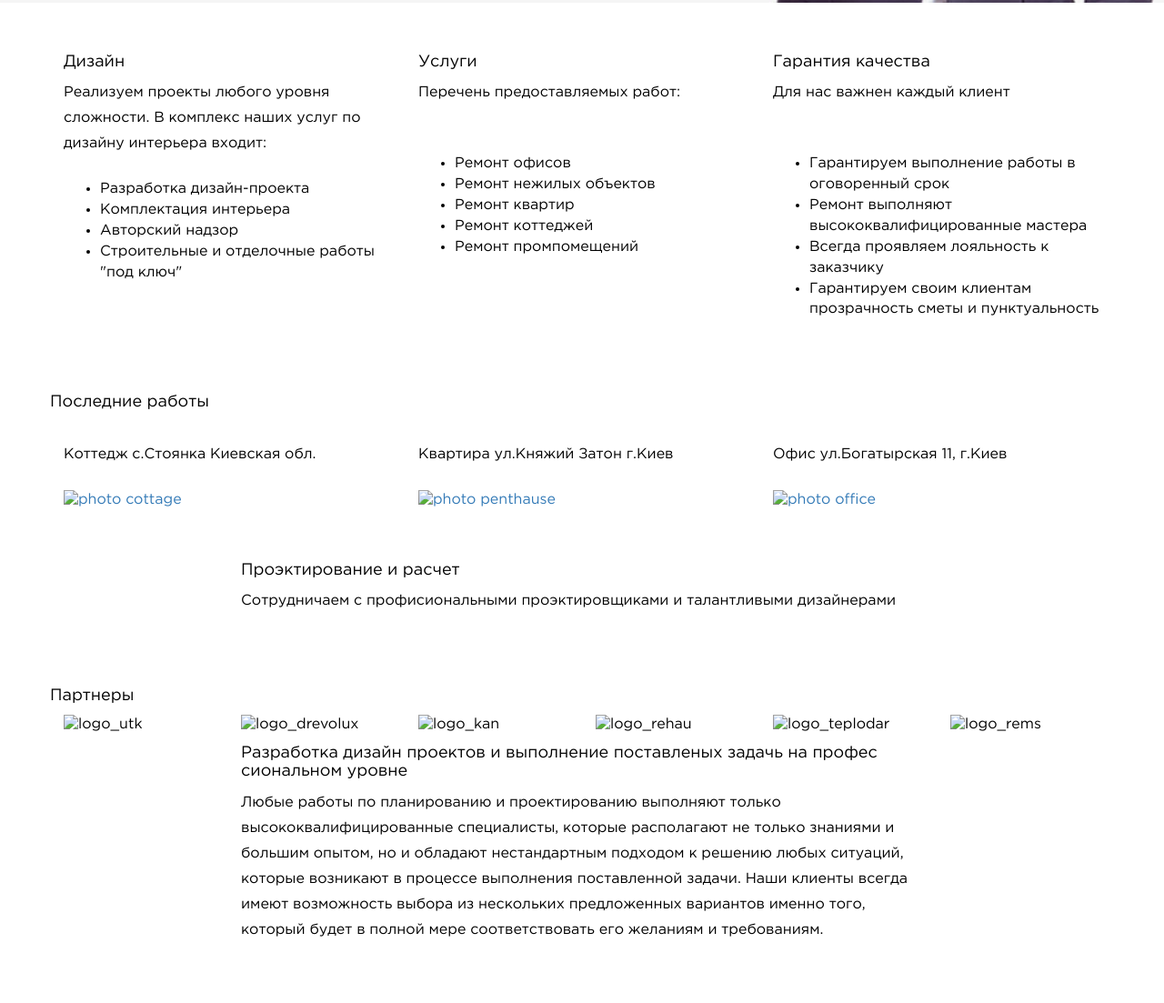
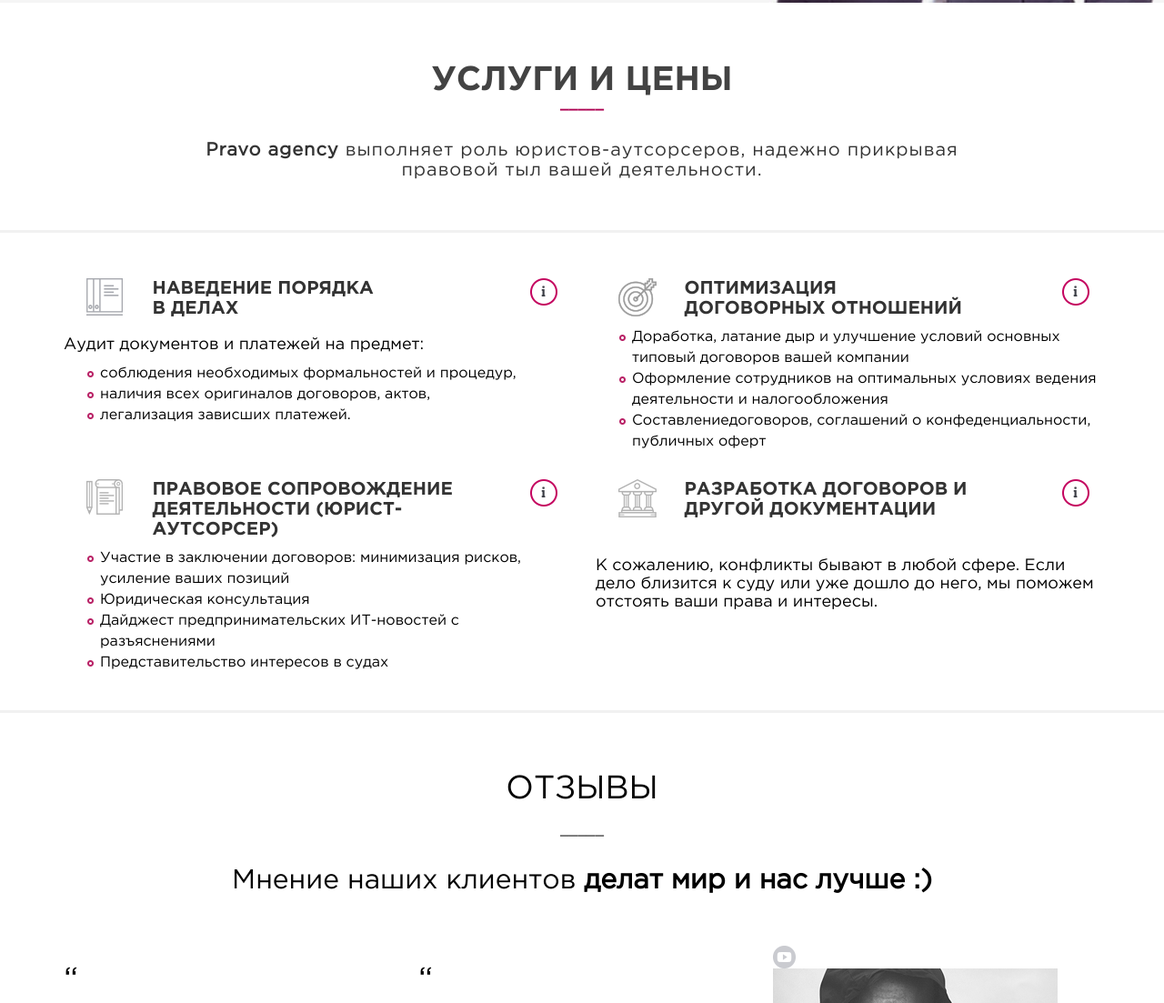
Before and after one commit to lestat8828/Orange, a plain HTML site: page index.html in a window 1280 px wide. Shown: the part 952-2055 px from the top of the page at 91% size. Before the commit the page ends 2014 px from the top, so only its background shows below. Drawn offline with nearby package versions, Linux system fonts and the light colour scheme.

Commit message:
add lending

```diff
--- a/css/main.css
+++ b/css/main.css
@@ -75,9 +75,8 @@ padding-left: 20px;
 	margin-top: 225px;
 	margin-bottom: -60px;
 	color: #434343;
-	font-size: 35px;
+	font-size: 30pt;
 	font-stretch: extra-expanded;
-	/*width: 298px;*/
 	height: 200px;
 	font-family: "GothamPro-Bold";
 	line-height:40px;
@@ -101,3 +100,85 @@ padding-left: 20px;
     padding-top: 95px;
 
 }
+.centered {
+	text-align: center;
+}
+#main h1 {
+
+	color: #434343;
+	font-size: 28pt;
+	font-stretch: extra-expanded;
+	height: 22px;
+	font-family: "GothamPro-Bold";
+	line-height:40px;
+}
+#main p {
+
+	color: #ae0353;
+	font-family: "GothamPro-Bold";
+	font-weight: bold;
+}
+#main h2 {
+	color: #333333;
+	font-size: 15pt;
+	letter-spacing: 1px;
+	line-height:22px;
+}
+#main h3 {
+	color: #333333;
+	font-size: 15pt;
+	font-family: "GothamPro-Bold";
+}
+
+#main img {
+	margin-left: 25px;
+	margin-top: 20px;
+}
+#main ul.point {
+    list-style-image: url(../photo/ul_point.png); /* Путь к изображению маркера */
+   }
+#main .border_bottom {
+	    border-bottom: 3px solid #f1f1f1;
+	    width: 100%;
+}
+#main .spisok {
+	padding-top: 30px;
+}
+#main .begin_reviews{
+	padding-bottom:30px;
+}
+#reviews .reviews {
+	border-top: 3px solid #f1f1f1;
+	    width: 100%;
+}
+#reviews .load {
+	border-bottom:3px solid #f1f1f1;
+	    width: 100%;
+	    padding-bottom: 40px;
+}
+#submit {
+	border-bottom:3px solid #f1f1f1;
+	    width: 100%;
+	    padding-bottom: 40px;
+}
+#submit input {
+border: 0px;
+border-bottom: 1px solid #dddddd;
+border-radius: 0;
+height: 50px;
+box-shadow: none;
+-webkit-box-shadow: none;
+}
+#submit select {
+border-radius: 0;
+border-color: #dddddd;
+height: 50px;
+box-shadow: none;
+-webkit-box-shadow: none;
+}
+#submit textarea {
+border-radius: 0;
+border-color: #dddddd;
+box-shadow: none;
+-webkit-box-shadow: none;
+}
--- a/index.html
+++ b/index.html
@@ -1,7 +1,6 @@
 <!DOCTYPE html>
 <html>
 <head>
-  <!--asdsadsa-->
   <meta charset="utf-8">
   <meta name="viewport" content="width=device-width, initial-scale=1.0">
   <meta lang="RU">
@@ -34,143 +33,227 @@
   <div id="headerwrap">
     <div class="container">
       <div class="row">
-        <div class="col-lg-10">
+        <div class="col">
           <h1>Правовое<br> сопровождение<br> малого ИТ-бизнеса</h1>
           <p>_____</p>
-          <h2>Зачастую интернет-проэкты, разработчики, маркетологи,<br> дизайнеры, стартаперы и другие IT-специалисты не<br> уделяют должного внимания правовым аспектам своей<br> деятельности.<br><br> Но документы должны быть в порядке, и мы в этом<br> поможем.</h2>
+          <h2>Зачастую интернет-проэкты, разработчики, маркетологи,<br> дизайнеры, стартаперы и другие IT-специалисты не<br> уделяют должного внимания правовым аспектам своей<br> деятельности.<br><br> Но <strong>документы должны быть в порядке</strong>, и мы в этом<br> поможем.</h2>
           <a href="#"><img src="photo/button_zakazat.png" alt="zakaz button"></a>
         </div>
       </div>
-
     </div>
   </div>
-  <div class="container">
+  <div id="main">
+    <div class="container border_bottom">
       <div class="row centered">
         <br><br>
-      <div class="col-lg-4">
-        <i class="fa fa-diamond"></i>
-        <h4>Дизайн</h4>
-        <p>Реализуем проекты любого уровня сложности. В комплекс наших услуг по дизайну интерьера входит:
-        <ul>
-          <li>Разработка дизайн-проекта</li>
-          <li>Комплектация интерьера</li>
-          <li>Авторский надзор</li>
-          <li>Строительные и отделочные работы "под ключ"</li>
-        </ul> </p>
-      </div>
-      <div class="col-lg-4">
-        <i class="fa fa-list-ul"></i>
-        <h4>Услуги</h4>
-        <p>Перечень предоставляемых работ:
-          <br><br>
-        <ul>
-          <li>Ремонт офисов</li>
-          <li>Ремонт нежилых объектов</li>
-          <li>Ремонт квартир</li>
-          <li>Ремонт коттеджей</li>
-          <li>Ремонт промпомещений</li>
-        </ul> </p>
-      </div>
-      <div class="col-lg-4">
-        <i class="fa fa-trophy"></i>
-        <h4>Гарантия качества</h4>
-        <p>Для нас важнен каждый клиент
-          <br><br>
-        <ul>
-          <li>Гарантируем выполнение работы в оговоренный срок</li>
-          <li>Ремонт выполняют высококвалифицированные мастера</li>
-          <li>Всегда проявляем лояльность к заказчику</li>
-          <li>Гарантируем своим клиентам прозрачность сметы и пунктуальность</li>
-        </ul> </p>
+        <div class="col-lg-12">
+          <h1>УСЛУГИ И ЦЕНЫ</h1>
+          <p>_____</p>
+          <h2><strong>Pravo agency</strong> выполняет роль юристов-аутсорсеров, надежно прикрывая<br>правовой тыл вашей деятельности.</h2>
         </div>
       </div>
       <br><br>
     </div>
-  <div id="dg">
-    <div class="container">
-      <div class="row centered">
-        <h4>Последние работы</h4>
-        <br>
+    <div class="container spisok">
+      <div class="row">
+        <div class="col-lg-1">
+          <a href="#"><img src="photo/dokument.png"></a>
+        </div>
         <div class="col-lg-4">
-          <div class="tilt">
-            <p>Коттедж с.Стоянка Киевская обл.</p>
-            <a href="#"><img src="photo/kotedzh1.jpg" alt="photo cottage"></a>
+          <h3>НАВЕДЕНИЕ ПОРЯДКА<br> В ДЕЛАХ</h3>
+        </div>
+        <div class="col-lg-1">
+          <a href="#"><img src="photo/info_none.png"></a>
+        </div>
+        <div class="col-lg-1">
+          <a href="#"><img src="photo/optimizaciya.png"></a>
+        </div>
+        <div class="col-lg-4">
+          <h3>ОПТИМИЗАЦИЯ<br> ДОГОВОРНЫХ ОТНОШЕНИЙ</h3>
+        </div>
+        <div class="col-lg-1">
+          <a href="#"><img src="photo/info_none.png"></a>
         </div>
       </div>
-        <div class="col-lg-4">
-          <div class="tilt">
-            <p>Квартира ул.Княжий Затон г.Киев</p>
-            <a href="#"><img src="photo/penthause.jpg" alt="photo penthause"></a>
+    </div>
+    <div class="container">
+      <div class="row">
+        <div class="col-lg-6">
+          <h4>Аудит документов и платежей на предмет:</h4>
+          <ul class="point">
+            <li>соблюдения необходимых формальностей и процедур,</li>
+            <li>наличия всех оригиналов договоров, актов,</li>
+            <li>легализация зависших платежей.</li>
+          </ul>
+        </div>
+        <div class="col-lg-6">
+          <ul class="point">
+            <li>Доработка, латание дыр и улучшение условий основных типовый договоров вашей компании</li>
+            <li>Оформление сотрудников на оптимальных условиях ведения деятельности и налогообложения</li>
+            <li>Составлениедоговоров, соглашений о конфеденциальности, публичных оферт</li>
+          </ul>
         </div>
       </div>
+    </div>
+        <div class="container">
+          <div class="row">
+            <div class="col-lg-1">
+              <a href="#"><img src="photo/dogovor.png"></a>
+            </div>
             <div class="col-lg-4">
-          <div class="tilt">
-            <p>Офис ул.Богатырская 11, г.Киев</p>
-            <a href="#"><img src="photo/office.jpg" alt="photo office"></a>
+              <h3>ПРАВОВОЕ СОПРОВОЖДЕНИЕ ДЕЯТЕЛЬНОСТИ (ЮРИСТ-АУТСОРСЕР)</h3>
+            </div>
+            <div class="col-lg-1">
+              <a href="#"><img src="photo/info_none.png"></a>
+            </div>
+            <div class="col-lg-1  ">
+              <a href="#"><img src="photo/sud.png"></a>
+            </div>
+            <div class="col-lg-4">
+              <h3>РАЗРАБОТКА ДОГОВОРОВ И ДРУГОЙ ДОКУМЕНТАЦИИ</h3>
+            </div>
+            <div class="col-lg-1">
+              <a href="#"><img src="photo/info_none.png"></a>
+            </div>
+          </div>
+    </div>
+    <div class="container">
+      <div class="row begin_reviews">
+        <div class="col-lg-6">
+          <ul class="point">
+            <li>Участие в заключении договоров: минимизация рисков, усиление ваших позиций</li>
+            <li>Юридическая консультация</li>
+            <li>Дайджест предпринимательских ИТ-новостей с разъяснениями</li>
+            <li>Представительство интересов в судах</li>
+          </ul>
+        </div>
+        <div class="col-lg-6">
+          <h4>К сожалению, конфликты бывают в любой сфере. Если дело близится к суду или уже дошло до него, мы поможем отстоять ваши права и интересы.</h4>
         </div>
       </div>
     </div>
   </div>
-  </div>
-  <div class="container wb">
+  <div id="reviews">
+    <div class="container reviews">
       <div class="row centered">
         <br><br>
-      <div class="col-lg-8 col-lg-offset-2">
-        <h4>Проэктирование и расчет</h4>
-        <p>Сотрудничаем с профисиональными проэктировщиками и талантливыми дизайнерами</p>
+        <div class="col-lg-12">
+          <h1>ОТЗЫВЫ</h1>
+          <p>_____</p>
+          <h2>Мнение наших клиентов<strong> делат мир и нас лучше :)</strong></h2>
+        </div>
+      </div>
       <br><br>
     </div>
-      <div class="col-lg-2"></div>
-      <div class="col-lg plan">
-        <img src="photo/plan2.jpg" alt="photo project" class="img-responsive">
+    <div class="container">
+      <div class="row">
+        <div class="col col-lg-4 fedorov">
+          <h1>&#8220;</h1>
+          <p>Главна тема для меня - любовь. Мы все хотим ее, но не знаем как получить, поэтому все, что мы делаем, - это всего лишь попытки найти счастье.</p>
+          <p><strong>Алексей Фёдоров</strong></p>
+        </div>
+        <div class="col col-lg-4 orudzhaliev">
+          <h1>&#8220;</h1>
+          <p>Главна тема для меня - любовь. Мы все хотим ее, но не знаем как получить, поэтому все, что мы делаем, - это всего лишь попытки найти счастье.</p>
+          <p><strong>Артур Оруджалиев</strong></p>
+        </div>
+        <div class="col col-lg-4 malenko">
+          <img src="photo/play_youtube.png" alt=""><br>
+          <img src="photo/youtube.png" alt="">
+          <p><strong>Григорий Маленко</strong></p>
         </div>
       </div>
     </div>
-  <div id="lg">
+    <div class="container centered load">
+      <p><img src="photo/load.png" alt=""> ЗАГРУЗИТЬ ЕЩЕ</p>
+    </div>
+  </div>
+  <div id="forma">
     <div class="container">
       <div class="row centered">
-        <h4>Партнеры</h4>
-        <div class="col-lg-2">
-          <img src="photo/utk.gif" alt="logo_utk">
+        <br><br>
+        <div class="col-lg-12">
+          <h1>ЗАПРОС НА УСЛУГИ</h1>
+          <p>_____</p>
         </div>
-        <div class="col-lg-2 ">
-          <img src="photo/logo-drevolux.gif" alt="logo_drevolux">
       </div>
-        <div class="col-lg-2">
-          <img src="photo/kan.gif" alt="logo_kan">
+      <br><br>
     </div>
-        <div class="col-lg-2">
-          <img class="rehau" src="photo/Rehau.gif" alt="logo_rehau">
+    <div id="submit">
+      <div class="container">
+          <form class="form-horizontal form-control-static" role="form" method="post" action="send-email.php">
+            <div class="col col-lg-6">
+                <div class="form-group">
+                  <div class="col-sm-10 col-lg-offset-2">
+                    <input type="text" class="form-control" id="inputName3" placeholder="ИМЯ*" name="name" required>
                   </div>
-        <div class="col-lg-2">
-          <img src="photo/teplodar.gif" alt="logo_teplodar">
                 </div>
-        <div class="col-lg-2">
-          <img src="photo/rems.gif" alt="logo_rems">
+                <div class="form-group">
+                  <div class="col-sm-10 col-lg-offset-2">
+                    <input type="phone" class="form-control" id="inputPhone3" placeholder="ТЕЛЕФОН*"  name="phone" required>
+                  </div>
+                </div>
+                <div class="form-group">
+                  <div class="col-sm-10 col-lg-offset-2">
+                    <input type="email" class="form-control" id="inputEmail3" placeholder="E-MAIL*" name="email" required>
+                  </div>
+                </div>
+                <div class="form-group">
+                  <div class="col-sm-10 col-lg-offset-2">
+                    <input type="text" class="form-control" id="inputSite3" placeholder="САЙТ" name="site">
+                  </div>
+                </div>
+                <div class="form-group">
+                  <div class="col-sm-10 col-lg-offset-2">
+                    <select name="menu" class="form-control" id="selectSite3" placeholder="МЕНЯ ИНТЕРЕСУЕТ"  required="">
+                      <option selected="selected" value="second"><strong>МЕНЯ ИНТЕРЕСУЕТ</strong></option>
+                      <option value="1"><img src="photo/ul_point.png" alt=""/>Наведение порядка в делах</option>
+                      <option value="2"><img src="photo/ul_point.png" alt=""/>Правовое сопровождение деятельности</option>
+                      <option value="3"><img src="photo/ul_point.png" alt=""/>Оптимизация договорных отношений</option>
+                      <option value="4"><img src="photo/ul_point.png" alt=""/>Разработка договоров</option>
+                    </select>
+                  </div>
+                </div>
+          </div>
+          <div class="col col-lg-6 ">
+            <p>ДОПОЛНИТЕЛЬНАЯ ИНФОРМАЦИЯ</p>
+            <div class="form-group">
+                  <label for="inputArea3" class="col control-label"></label>
+                  <div class="col-sm-10">
+                    <textarea class="form-control" rows="10" placeholder="Введите текст..." name="message"></textarea>
+                  </div>
+                </div>
+          </div>
+          <div class="form-group centered">
+              <div class="col-sm-12">
+               <button type="submit" class="btn btn-link"><img src="photo/submit.png"></button>
+              </div>
+            </div>
+          </form>
+      </div>
+    </div>
+    <div id="footer">
+      <div class="container centered">
+        <div class="row">
+          <div class="col">
+            <h4>PRAVO AGENCY:</h4>
+            <br>
+            <p>01001, Киев, ул.Костёльная 9, оф.8</p>
+            <p>+380 (67) 324 10 10</p>
+            <p><a href="mailto:hello@pravo.agency">hello@pravo.agency</a></p>
+            <img src="photo/Fb.png" alt="">
+            <img src="photo/Twitter.png" alt="">
+            <img src="photo/In.png" alt="">
+            <br>
+            <br>
+            <p>&copy; 2015.<strong>Pravo agency</strong></p>
           </div>
         </div>
       </div>
     </div>
-  <div id="r">
-    <div class="container">
-      <div class="row centered">
-        <div class="col-lg-8 col-lg-offset-2">
-          <h4>Разработка дизайн проектов и выполнение поставленых задачь на профес<wbr>сиональном уровне</h4>
-          <p>Любые работы по планированию и проектированию выполняют только высококвалифицированные специалисты, которые располагают не только знаниями и большим опытом, но и обладают нестандартным подходом к решению любых ситуаций, которые возникают в процессе выполнения поставленной задачи. Наши клиенты всегда имеют возможность выбора из нескольких предложенных вариантов именно того, который будет в полной мере соответствовать его желаниям и требованиям.</p>
+
+
   </div>
-      </div>
-    </div>
-  </div>
-  <div id="f">
-    <div class="container">
-      <div class="row centered">
-        <a href="#"><i class="fa fa-instagram"></i></a>
-        <a href="#"><i class="fa fa-facebook"></i></a>
-        <a href="#"><i class="fa fa-vk"></i></a>
-      </div>
-    </div>
-  </div>
-
   <script src="https://ajax.googleapis.com/ajax/libs/jquery/3.1.0/jquery.min.js"></script>
   <script src="js/bootstrap.min.js"></script>
 </body>
```
Also changed, not shown: photo/load.png (added), photo/play_youtube.png (added), photo/submit.png (added), photo/ul_point.png (added), photo/youtube.png (added). Lines whose indentation alone changed are shown as unchanged.
